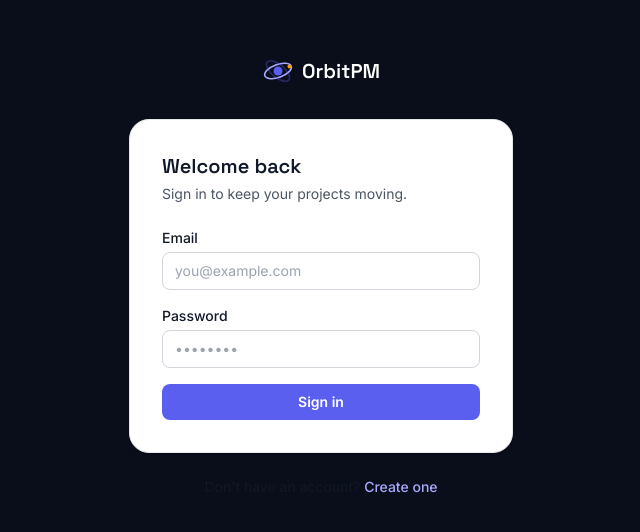
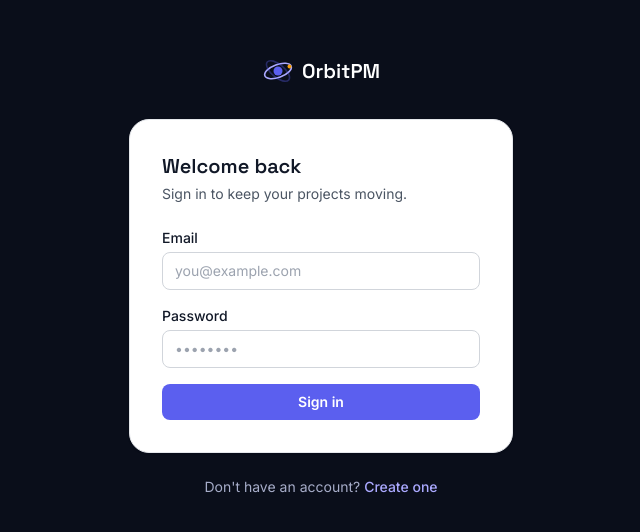
Before and after one commit to areebaaa005/orbitpm, a React (Vite) app in the folder client/: page /login in a window 1280 px wide. Shown: the part 124-656 px from the top of the page, without its empty margins (319-959 px from the left). Built offline with nearby package versions, Linux system fonts and the light colour scheme; no server answers.

Commit message:
fix(client): define full space color ramp — sidebar nav, sign out, and auth page links were invisible due to missing shades

```diff
--- a/client/tailwind.config.js
+++ b/client/tailwind.config.js
@@ -5,10 +5,16 @@ export default {
     extend: {
       colors: {
         space: {
+          50: '#F5F6FA',
+          100: '#E7E9F3',
+          200: '#CDD1E5',
+          300: '#A7ADC9',
+          400: '#7D84A8',
+          500: '#565D82',
+          700: '#232B45',
+          800: '#161C30',
+          900: '#0F1424',
           950: '#0A0E1A',
-          900: '#0F1424',
-          800: '#161C30',
-          700: '#232B45',
         },
         orbit: {
           50: '#EEF0FF',
```
